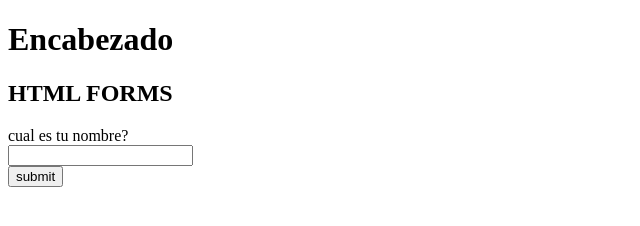
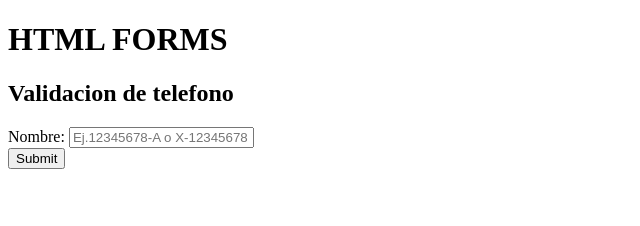
Before and after one commit to johngp97/html01, a plain HTML site: page index_05.html in a window 1280 px wide. Shown: the whole page, without its empty margins (0-640 px from the left). Drawn offline with Linux system fonts and the light colour scheme.

Commit message:
ejercicio5

```diff
--- a/index2.html
+++ b/index_05.html
@@ -7,19 +7,17 @@
     <title>Document</title>
 
     <h1>
-        Encabezado
+        HTML FORMS
     </h1>
 
 </head>
 
 <body>
-    <h2>HTML FORMS</h2>
-    <form action="/action_page.php">
-        <label for="fname">cual es tu nombre?</label>
-        <br>
-        <input type="text" id="name" name="name">
-        <br>
-        <input type="submit" value="submit">
+    <h2>Validacion de telefono</h2>
+    <form>
+        <label for="name">Nombre:</label>
+    <input type="text" id="name" name="name" pattern="\d{9}" required placeholder="Ej.12345678-A o X-12345678"><br>
+    <input type="submit">
     </form>
 </body>
 
```
Also changed, not shown: index_html.html (renamed from index_mozilla.html).
